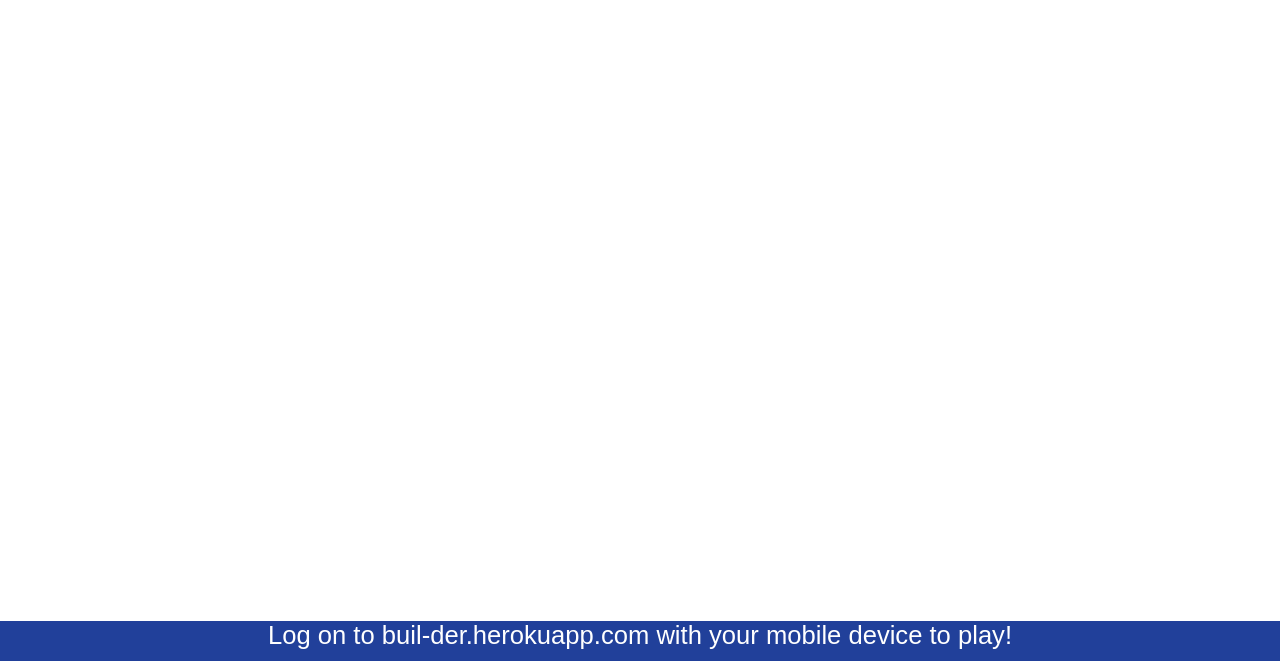
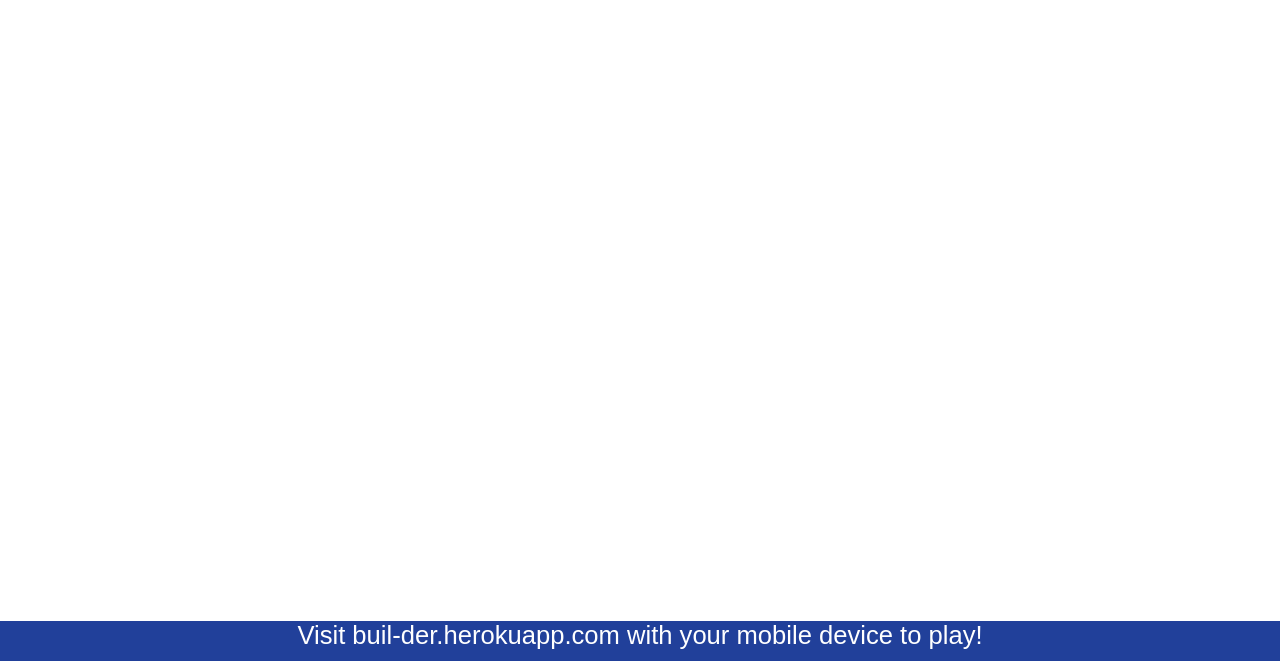
Before and after one commit to alexadietz/Builder, a website: page public/projection.html in a window 1280 px wide. Shown: the part 139-800 px from the top of the page. Drawn offline with nearby package versions, Linux system fonts and the light colour scheme; no server answers.

Commit message:
Visit instead of log on

```diff
--- a/public/projection.html
+++ b/public/projection.html
@@ -44,7 +44,7 @@
 </div>
 
 <div class="logon">
-  Log on to buil-der.herokuapp.com with your mobile device to play!
+  Visit buil-der.herokuapp.com with your mobile device to play!
 </div>
 
 
```
